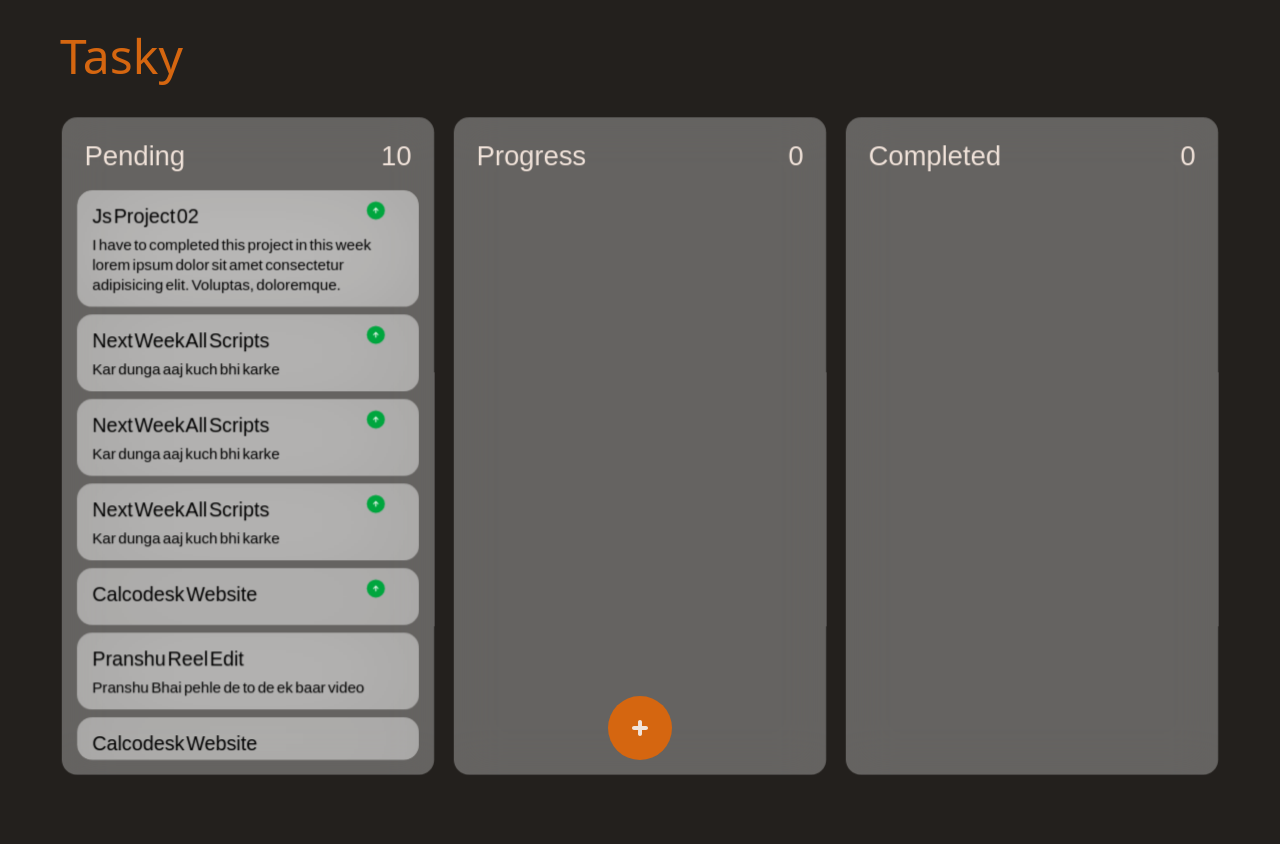
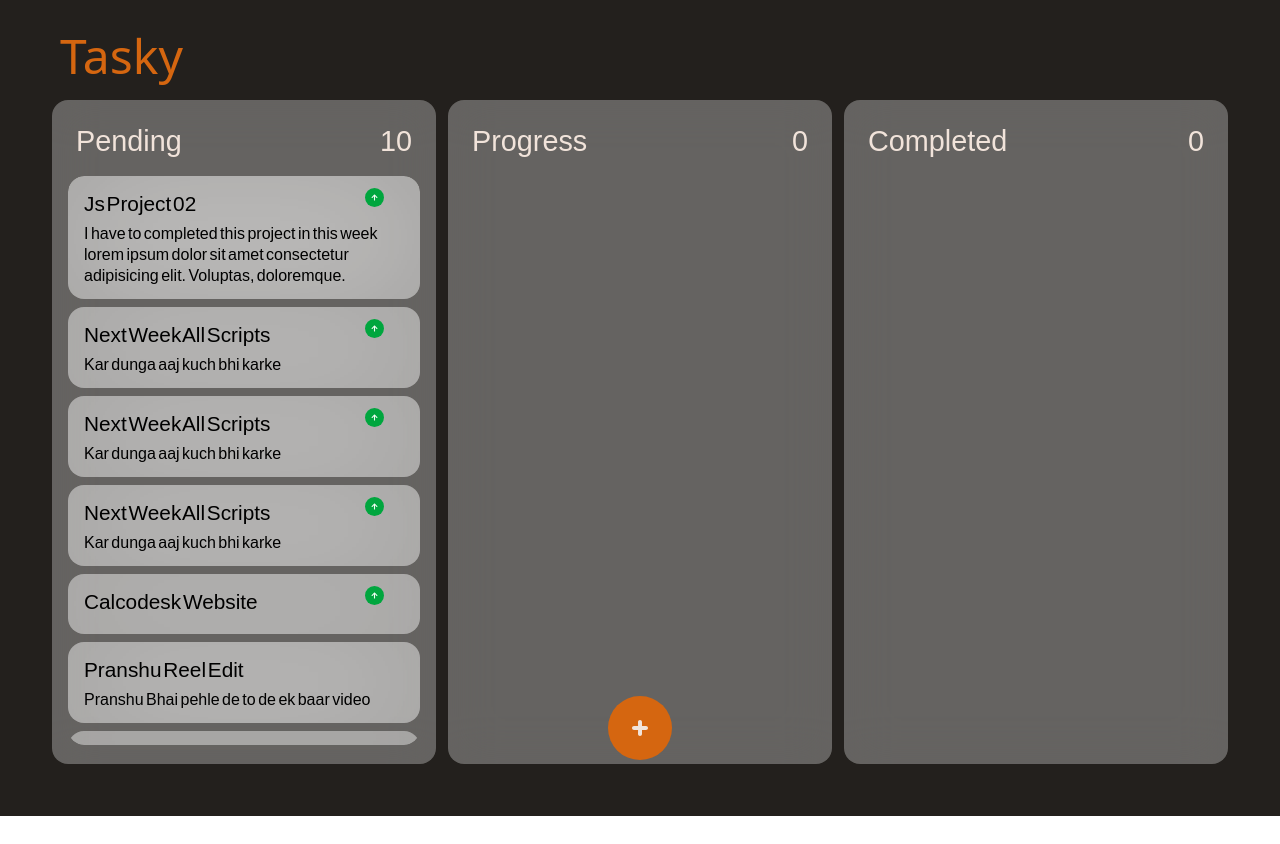
Before and after one commit to harshverma3206/Tasky, a React (Vite) app: page / in a window 1280 px wide. After the commit the page ends 816 px from the top, so only its background shows below. Built offline with nearby package versions, Linux system fonts and the light colour scheme; a web font is replaced by a local one.

Commit message:
taskSelection

```diff
--- a/src/Main/Completed.jsx
+++ b/src/Main/Completed.jsx
@@ -8,6 +8,7 @@ const Completed = ({ dragEvent, columnRef }) => {
         <div
             {...dragEvent}
             ref={columnRef}
+            id='complete'
             className='transitionClass columnClass'
         >
             <div className='fixed left-0 right-0 top-5 flex justify-between px-6!'>
--- a/src/Main/Hero.jsx
+++ b/src/Main/Hero.jsx
@@ -80,21 +80,22 @@ const Hero = () => {
     const progressRef = useRef()
     const completedRef = useRef()
 
+
     //Function of Drag Handler
-    const DragHandle = (ref) => ({
-        onDrag: (e) => {
-            // console.log(e);
-        },
-        onDragEnter: () => {
-            ref.current.classList.add("HighlightClass");
+    const DragHandle = (columnRef) => ({
+        onDragEnter: (e) => {
+            e.preventDefault()
+            columnRef.current.classList.add("HighlightClass");
         },
         onDragLeave: (e) => {
-            if (ref.current.contains(e.relatedTarget)) return;
-            ref.current.classList.remove("HighlightClass");
+            e.preventDefault()
+            if (columnRef.current.contains(e.relatedTarget)) return;
+            columnRef.current.classList.remove("HighlightClass");
         },
         onDrop: (e) => {
             e.preventDefault()
-            ref.current.classList.remove("HighlightClass");
+            columnRef.current.classList.remove("HighlightClass");
+            console.log(columnRef);
         },
         onDragOver: (e) => {
             e.preventDefault()
@@ -110,7 +111,7 @@ const Hero = () => {
             <h1 className='lg:px-10! fixed top-5 left-5'>Tasky</h1>
 
             {/* Board */}
-            <div className='transitionClass flex flex-col lg:flex-row gap-5 lg:gap-0 justify-between mt-20! lg:grow pb-8!'>
+            <div className='transitionClass flex flex-col lg:flex-row gap-5 lg:gap-3 justify-between mt-20! lg:grow pb-8!'>
                 <Pending
                     Tasks={PendingTask}
                     dragEvent={DragHandle(pendingRef)}
--- a/src/Main/Pending.jsx
+++ b/src/Main/Pending.jsx
@@ -6,6 +6,17 @@ import { FaArrowUp } from "react-icons/fa";
 
 const Pending = ({ Tasks, dragEvent, columnRef }) => {
 
+    const taskRef = useRef([])
+
+    //Variables
+    let dragElement = null
+
+    const findCurrentElement = (task, index) => {
+        dragElement = taskRef.current[index];
+        console.log(dragElement);
+    }
+
+    //Sort task as Priority
     const sortedTask = useMemo(() => (
         [...Tasks].sort((a, b) => b.priority - a.priority)
     ), [Tasks])
@@ -14,6 +25,7 @@ const Pending = ({ Tasks, dragEvent, columnRef }) => {
         <div
             {...dragEvent}
             ref={columnRef}
+            id='pending'
             className='transitionClass columnClass'
         >
             <div className='fixed left-0 right-0 top-5 flex justify-between px-6!'>
@@ -24,13 +36,19 @@ const Pending = ({ Tasks, dragEvent, columnRef }) => {
             <div className='taskContainer'>
                 {sortedTask.map((task, index) => (
                     <div
+                        ref={(el) => (taskRef.current[index] = el)}
+                        onDrag={(e) => {
+                            findCurrentElement(task, index)
+                        }}
                         draggable='true'
                         key={task.id}
                         className='bg-[var(--glass-color)] backdrop-blur-3xl px-4! py-3! rounded-2xl cursor-grab group relative w-full'
                     >
                         <h3>{task.name}</h3>
                         <p>{task.description}</p>
-                        <button className='bg-red-700/70 rounded-full p-1.5! cursor-default! active:scale-80 text-red-50 font-bold md:opacity-0 group-hover:opacity-100 fixed top-3 right-3'>
+                        <button
+
+                            className='bg-red-700/70 rounded-full p-1.5! cursor-default! active:scale-80 text-red-50 font-bold md:opacity-0 group-hover:opacity-100 fixed top-3 right-3'>
                             <RxCross1 size={7} strokeWidth={1.5} />
                         </button>
                         {task.priority === true && (
--- a/src/Main/Progress.jsx
+++ b/src/Main/Progress.jsx
@@ -5,6 +5,7 @@ const Progress = ({ dragEvent, columnRef }) => {
         <div
             {...dragEvent}
             ref={columnRef}
+            id='progress'
             className='transitionClass columnClass'
 
         >
--- a/src/index.css
+++ b/src/index.css
@@ -71,27 +71,29 @@ p {
 
 .HighlightClass {
   border: 2px dotted #f1e0dab3;
-  background-color: rgba(104, 104, 144, 0.1);
-  scale: 1.02;
+  background-color: rgba(104, 104, 144, 0.1)!important;
+  scale: 1.03;
   z-index: 10;
 }
 
 .columnClass {
   position: relative;
-  scale: 0.95;
+  /* scale: 0.95; */
   background-color: var(--primary-light);
   padding: 1rem;
   border-radius: 1rem;
   width: 100%;
   min-height: 280px;
-  max-height: 620px;
+  max-height: 700px;
   backdrop-filter: blur(24px);
   -webkit-backdrop-filter: blur(24px);
+  height: 83vh;
+
 }
 
 @media (min-width: 1024px) {
   .columnClass {
-    scale: 0.95;
+    /* scale: 0.95; */
     padding-left: 1rem;
     padding-right: 1rem;
     max-height: 100%;
@@ -104,8 +106,8 @@ p {
   gap: 0.5rem;
   border-radius: 1rem;
   margin-top: 3.75rem;
-    height: 60vh;
-    overflow-y: scroll;
+  height: 90%;
+  overflow : scroll;
   scrollbar-width: none;
   -ms-overflow-style: none;
 }
@@ -113,9 +115,3 @@ p {
 .taskContainer::-webkit-scrollbar {
   display: none;
 }
-
-@media (min-width: 1024px) {
-    .taskContainer {
-        height: 75vh;
-    }
-}
```
Lines whose indentation alone changed are shown as unchanged.
